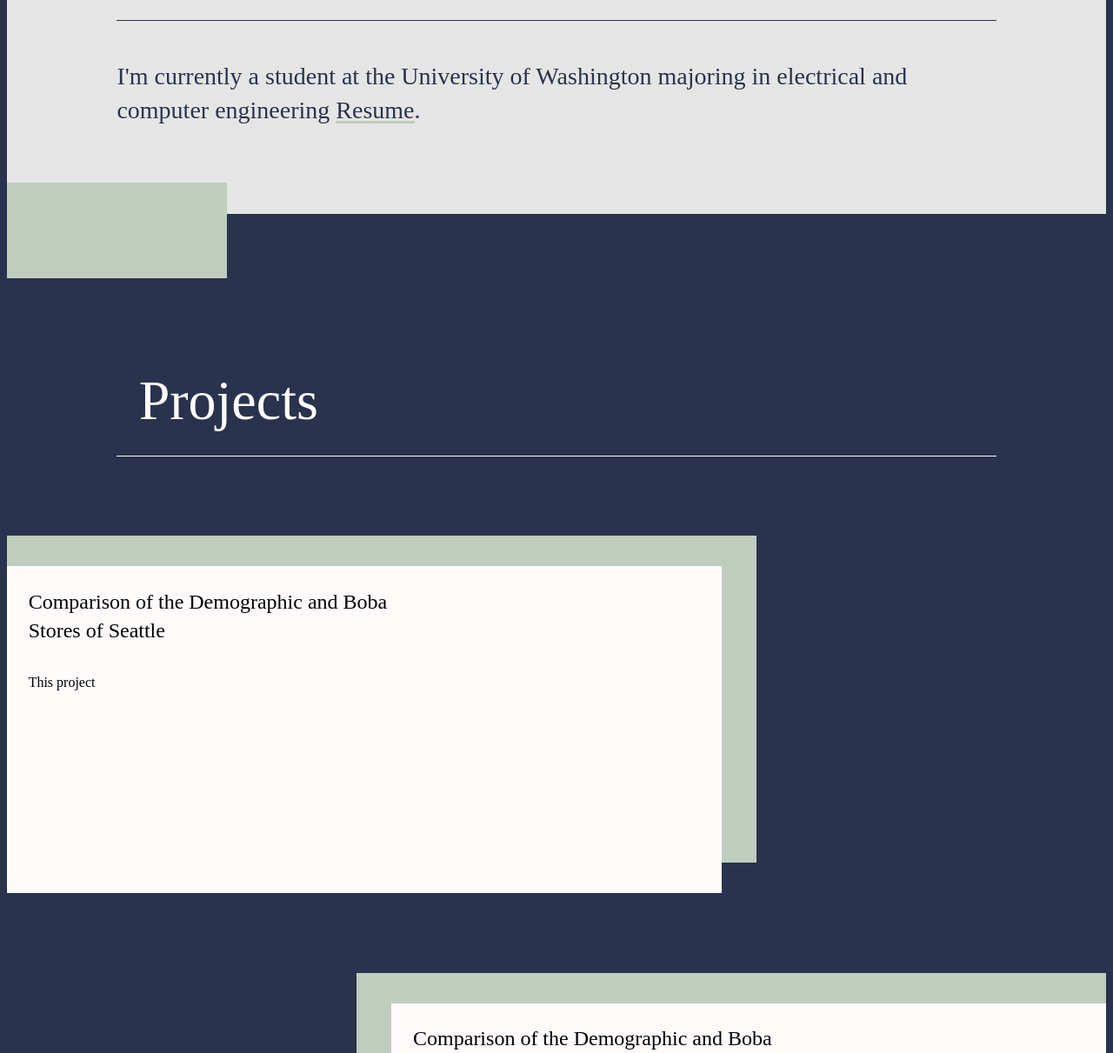
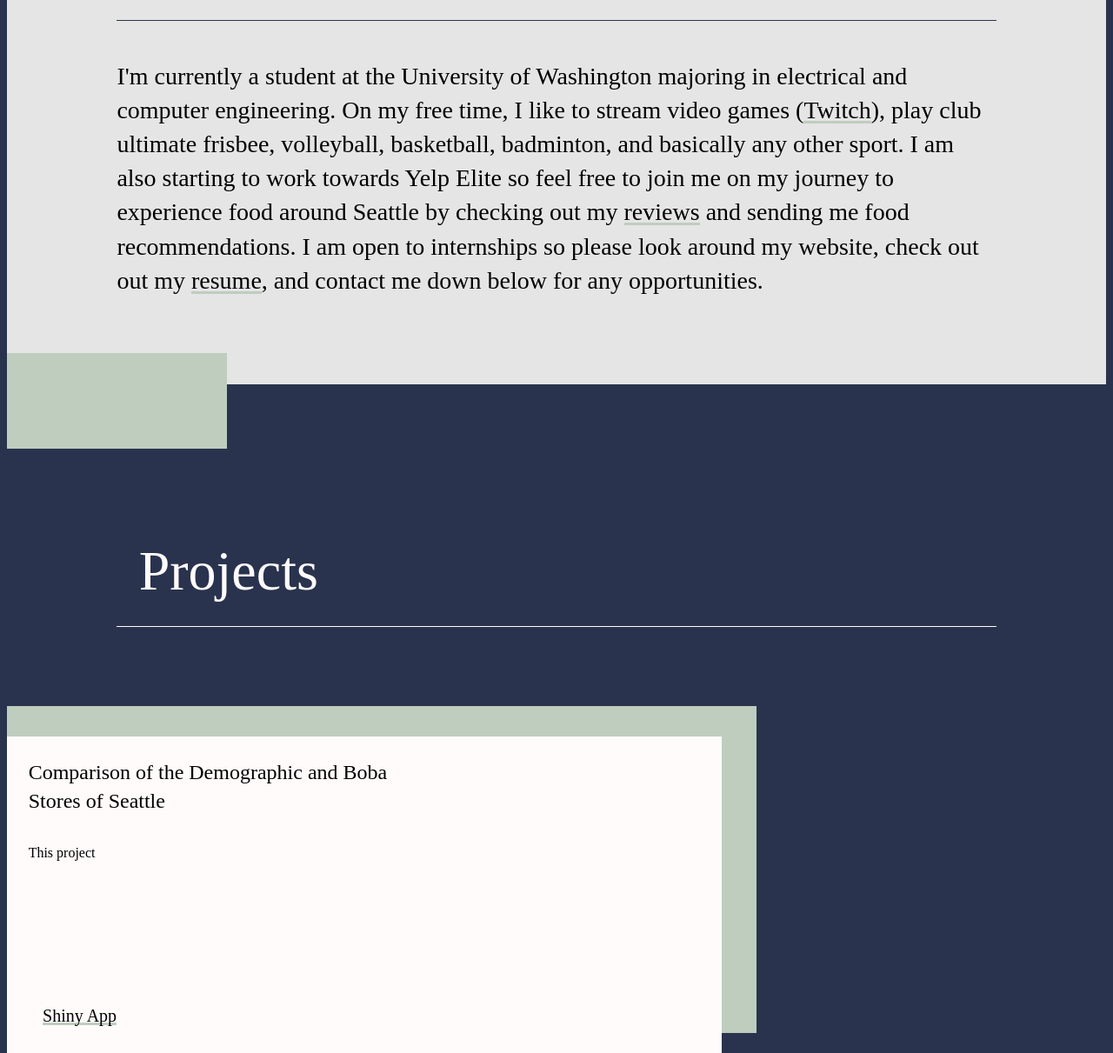
Before and after one commit to garrettleung/Garrettleung.me, a plain HTML site: page index.html in a window 1280 px wide. Shown: the part 549-1760 px from the top of the page at 87% size. Drawn offline with nearby package versions, Linux system fonts and the light colour scheme; files that its build step writes are made by us from their sources; files whose address does not match are found by name.

Commit message:
added more to about me, fixed links, and started on first project

```diff
--- a/css/main.css
+++ b/css/main.css
@@ -110,6 +110,7 @@ body {
     margin-right: auto;
     width: 80%;
     font-size: 28px;
+    color: #000000;
   }
   .aboutBox{
     background-color: #BFCDBF;
@@ -192,8 +193,12 @@ body {
     padding-top: 3%;
   }
 
-  .projectLinks {
-
+  #projectLinks {
+    position: absolute;
+    bottom: 0;
+    margin-left: 5%;
+    margin-bottom: 5%;
+    font-size: 20px;
   }
 
   .box-right{
--- a/index.html
+++ b/index.html
@@ -34,7 +34,7 @@
         <div id="IAmA">
             <h1 id="IAm">I am </h1>
             <h1 class="typewrite" data-period="500"
-                data-type='[ "a student.", "a mentor.", "a coach.", "a software developer.", "a foodie.", "an electrical engineer", "a computer engineer"]'>
+                data-type='[ "a student.", "a mentor.", "a coach.", "a software developer.", "a foodie.", "an electrical engineer", "a computer engineer", "a streamer"]'>
                 <span class="wrap"></span>
             </h1>
         </div>
@@ -47,8 +47,15 @@
             <div class="line line-1">
             </div>
             <div>
-                <h1 id="aboutText">I'm currently a student at the University of Washington majoring in electrical and computer engineering
-                    <span data-scroll class="highlight">Resume</span>.</h1>
+                <h1 id="aboutText">I'm currently a student at the University of Washington majoring in electrical and computer engineering.
+                    On my free time, I like to stream video games (<span data-scroll class="highlight" ><a style="text-decoration:none;color:black;" href="https://www.twitch.tv/ggsucka">Twitch</a></span>),
+                    play club ultimate frisbee, volleyball, basketball, badminton, and basically any other sport.
+                    I am also starting to work towards Yelp Elite so feel free to join me on my journey to experience food around Seattle by checking out my  <span data-scroll class="highlight" ><a style="text-decoration:none;color:black;"
+                    href="https://www.yelp.com/user_details?userid=mEto2jhDfbYLE0utFDIpZA">reviews</a></span> and sending me food recommendations. I am open to internships
+                    so please look around my website, check out out my
+                    <span data-scroll class="highlight" ><a style="text-decoration:none;color:black;" href="/docs/Leung_Garrett_Resume.pdf">resume</a></span>,
+                    and contact me down below for any opportunities.
+                </h1>
             </div>
         </div>
         <div class="aboutBox aboutBox-1"></div>
@@ -69,6 +76,7 @@
                     <h1 id = "projectDescription">
                         This project
                     </h1>
+                    <h1 id = projectLinks><span data-scroll class="highlight" ><a style="text-decoration:none;color:black;" href="https://garrettleung.shinyapps.io/Comparison-of-the-Demographic-and-Boba-Stores-of-Seattle/">Shiny App</a></span></h1>
                 </div>
                 <div class="projectPicture">
 
```
Also changed, not shown: 1 other file.
